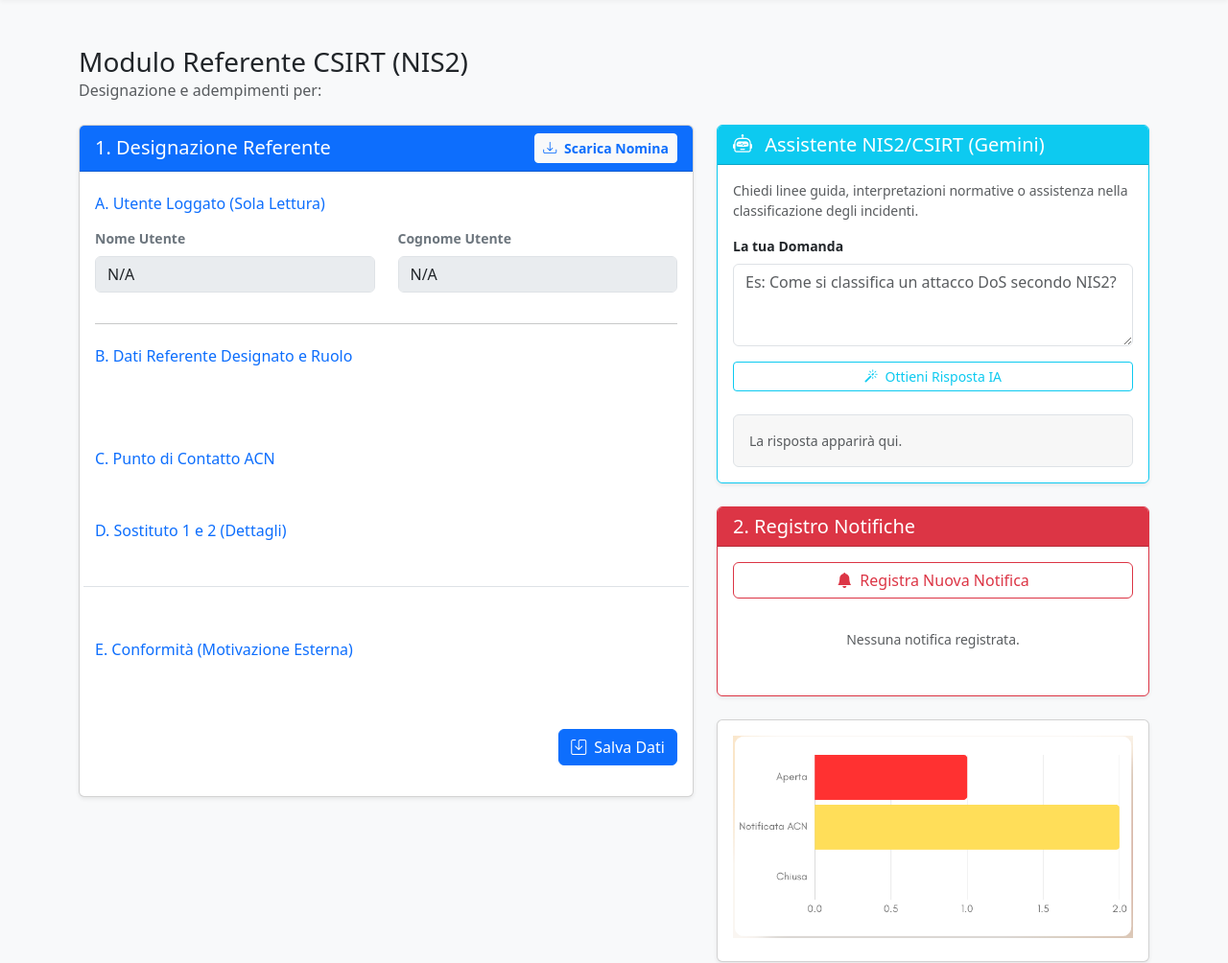
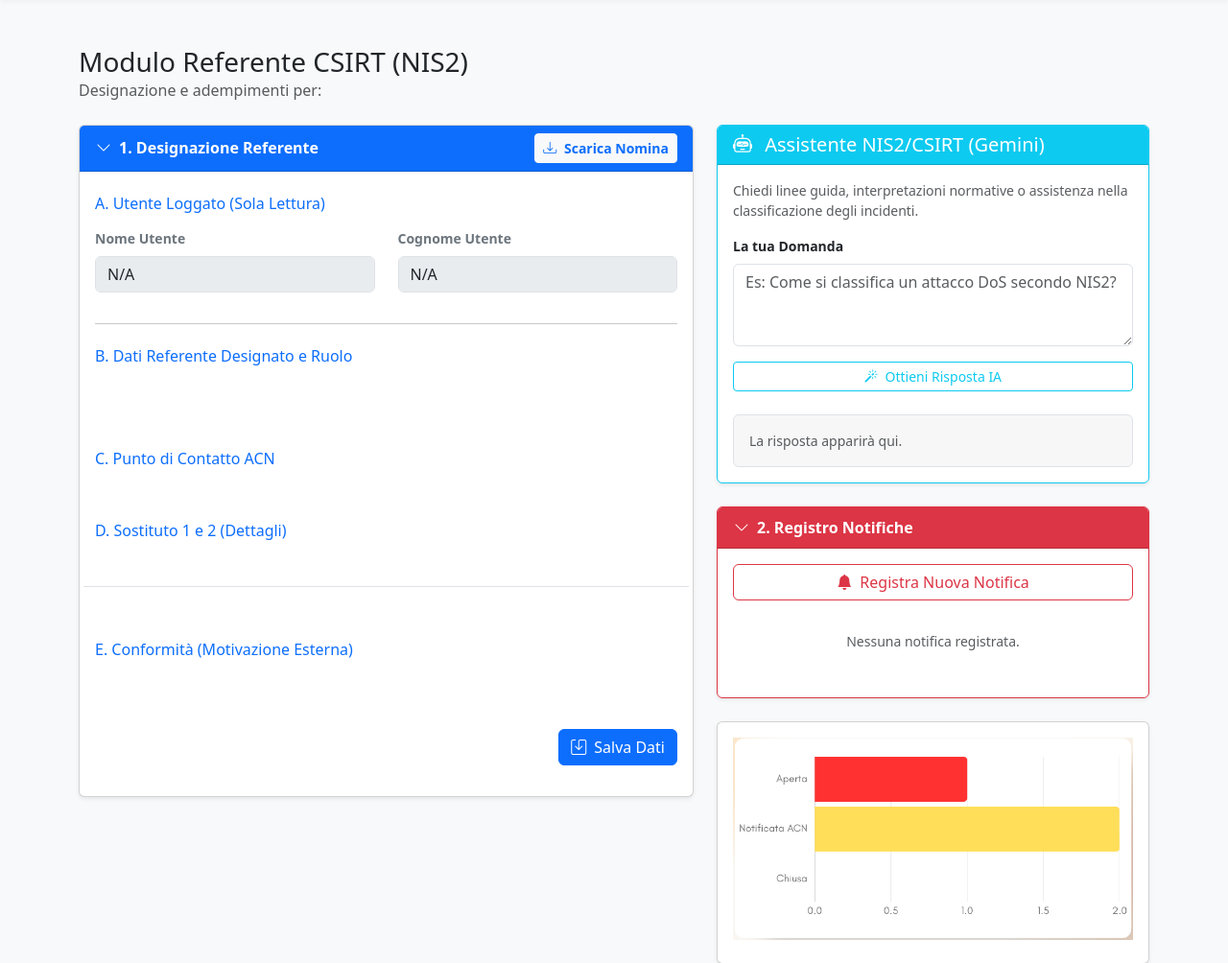
Before and after one commit to HUBCompliance/Piattaforma-HUBCOmpliance, a Django app: template compliance/templates/csirt_dashboard.html in a window 1280 px wide. Shown: the part 63-1067 px from the top of the page at 96% size. Run offline with Django 4.2, Linux system fonts and the light colour scheme; the template is opened without the code that fills it, so the values that code supplies are empty; parts of the project's set-up code (start-up, migrations or seed data) failed here and were passed over.

Commit message:
Make CSIRT cards collapsible and fix header visibility

```diff
--- a/compliance/templates/csirt_dashboard.html
+++ b/compliance/templates/csirt_dashboard.html
@@ -31,12 +31,16 @@
         {# CARD 1: DATI REFERENTE E SALVATAGGIO (Form principale) #}
         <div class="card shadow-sm mb-4">
             <div class="card-header bg-primary text-white d-flex justify-content-between align-items-center">
-                <h5 class="mb-0">{% translate "1. Designazione Referente" %}</h5>
+                <button class="btn btn-link text-white text-decoration-none fw-bold p-0 d-flex align-items-center" type="button" data-bs-toggle="collapse" data-bs-target="#collapseDesignazioneReferente" aria-expanded="true" aria-controls="collapseDesignazioneReferente">
+                    <i class="bi bi-chevron-down me-2"></i>
+                    <span>{% translate "1. Designazione Referente" %}</span>
+                </button>
                 <a href="{% url 'download_csirt_nomina' %}" class="btn btn-sm btn-light text-primary fw-bold">
                     <i class="bi bi-download me-1"></i> {% translate "Scarica Nomina" %}
                 </a>
             </div>
-            <div class="card-body">
+            <div id="collapseDesignazioneReferente" class="collapse show">
+                <div class="card-body">
                 <form method="post" id="csirt-form">
                     {% csrf_token %}
 
@@ -137,6 +141,7 @@
                         <button type="submit" class="btn btn-primary"><i class="bi bi-save me-1"></i> {% translate "Salva Dati" %}</button>
                     </div>
                 </form>
+                </div>
             </div>
         </div>
 
@@ -205,10 +210,14 @@
 
         {# CARD 3: REGISTRO NOTIFICHE (Lista Dettaglio) #}
         <div class="card shadow-sm border-danger mb-4">
-            <div class="card-header bg-danger text-white">
-                <h5 class="mb-0">{% translate "2. Registro Notifiche" %}</h5>
+            <div class="card-header bg-danger text-white d-flex justify-content-between align-items-center">
+                <button class="btn btn-link text-white text-decoration-none fw-bold p-0 d-flex align-items-center" type="button" data-bs-toggle="collapse" data-bs-target="#collapseRegistroNotifiche" aria-expanded="true" aria-controls="collapseRegistroNotifiche">
+                    <i class="bi bi-chevron-down me-2"></i>
+                    <span>{% translate "2. Registro Notifiche" %}</span>
+                </button>
             </div>
-            <div class="card-body">
+            <div id="collapseRegistroNotifiche" class="collapse show">
+                <div class="card-body">
                 <div class="d-grid mb-3">
                     <a href="{% url 'csirt_notifica_create' %}" class="btn btn-outline-danger">
                         <i class="bi bi-bell-fill me-1"></i> {% translate "Registra Nuova Notifica" %}
@@ -235,6 +244,7 @@
                 {% else %}
                     <p class="text-muted small text-center py-3">{% translate "Nessuna notifica registrata." %}</p>
                 {% endif %}
+                </div>
             </div>
         </div>
         <div class="card shadow-sm mb-4">
@@ -313,6 +323,30 @@
             }
         });
 
+        document.querySelectorAll('[data-bs-toggle="collapse"]').forEach(function(toggle) {
+            const targetSelector = toggle.getAttribute('data-bs-target');
+            const target = targetSelector ? document.querySelector(targetSelector) : null;
+            const icon = toggle.querySelector('i');
+
+            if (!target || !icon) {
+                return;
+            }
+
+            const updateIcon = function(isShown) {
+                icon.classList.toggle('bi-chevron-down', isShown);
+                icon.classList.toggle('bi-chevron-right', !isShown);
+            };
+
+            updateIcon(target.classList.contains('show'));
+
+            target.addEventListener('shown.bs.collapse', function() {
+                updateIcon(true);
+            });
+            target.addEventListener('hidden.bs.collapse', function() {
+                updateIcon(false);
+            });
+        });
+
         // === LOGICA JAVASCRIPT PER L'ASSISTENTE AI ===
 
         // Usiamo la chiusura jQuery per maggiore stabilità
```
